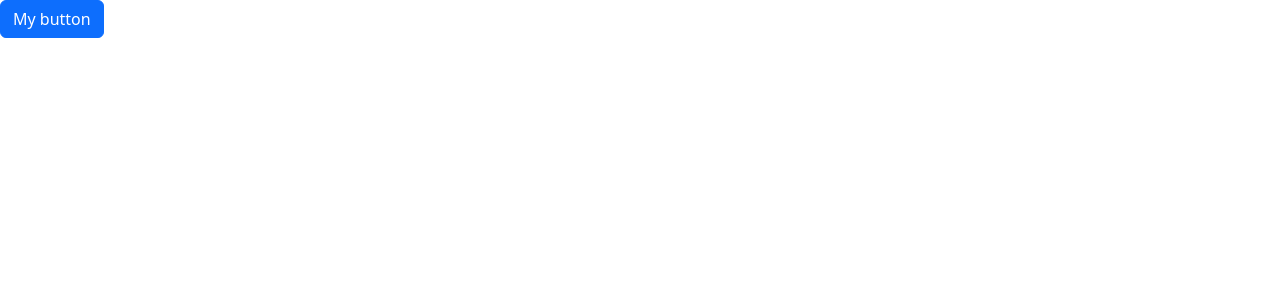
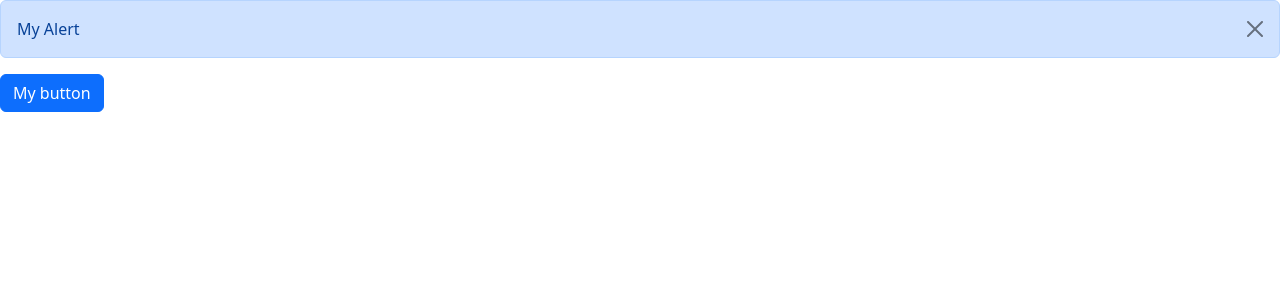
Before and after one commit to Harris-giki/Code-in-React_PracticeRepo, a React (Vite) app: page / in a window 1280 px wide. Both pictures are taken after a click on the button "My button". Shown: the top 300 px of the page. Built offline with nearby package versions, Linux system fonts and the light colour scheme.

Commit message:
on close event for the alert added

```diff
--- a/src/App.tsx
+++ b/src/App.tsx
@@ -1,8 +1,14 @@
 import Button from "./components/button";
+import Alert from "./components/Alert";
+import { useState } from "react";
 function App() {
+  const [alertVisible, setAlertvisibility] = useState(false);
   return (
     <div>
-      <Button onClick={() => console.log("clicked")}>My button</Button>
+      {alertVisible && (
+        <Alert onClose={() => setAlertvisibility(false)}>My Alert</Alert>
+      )}
+      <Button onClick={() => setAlertvisibility(true)}>My button</Button>
     </div>
   );
 }
--- a/src/components/Alert.tsx
+++ b/src/components/Alert.tsx
@@ -1,11 +1,22 @@
 import { ReactNode } from "react";
 
 interface Props {
-  children: ReactNode; //through react node we can add more than strings as children through html
+  children: ReactNode; // allows strings, elements, etc.
+  onClose: () => void;
 }
 
-const Alert = ({ children }: Props) => {
-  return <div className="alert alert-primary">{children}</div>;
+const Alert = ({ children, onClose }: Props) => {
+  return (
+    <div className="alert alert-primary alert-dismissible">
+      {children}
+      <button
+        type="button"
+        className="btn-close"
+        onClick={onClose}
+        aria-label="Close"
+      ></button>
+    </div>
+  );
 };
 
 export default Alert;
```
